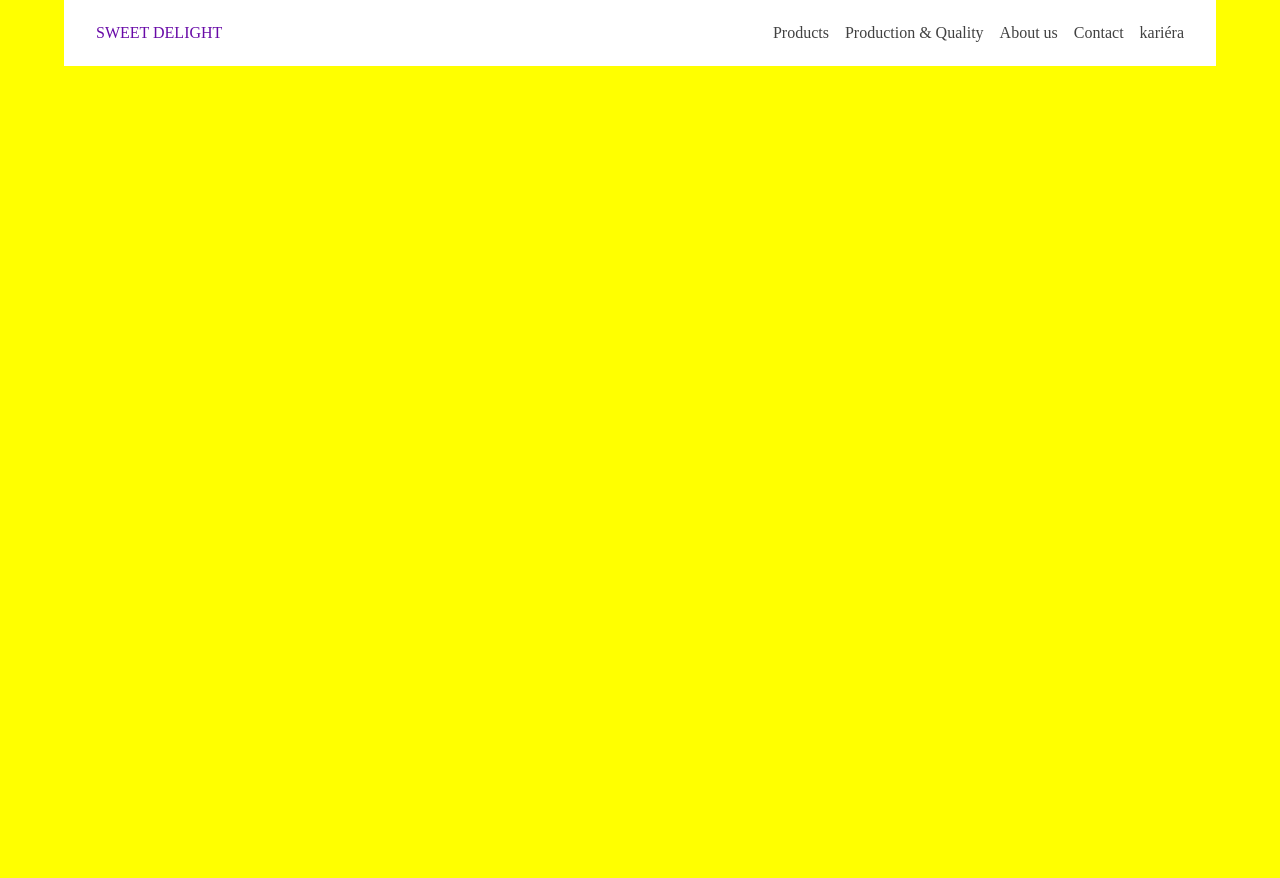
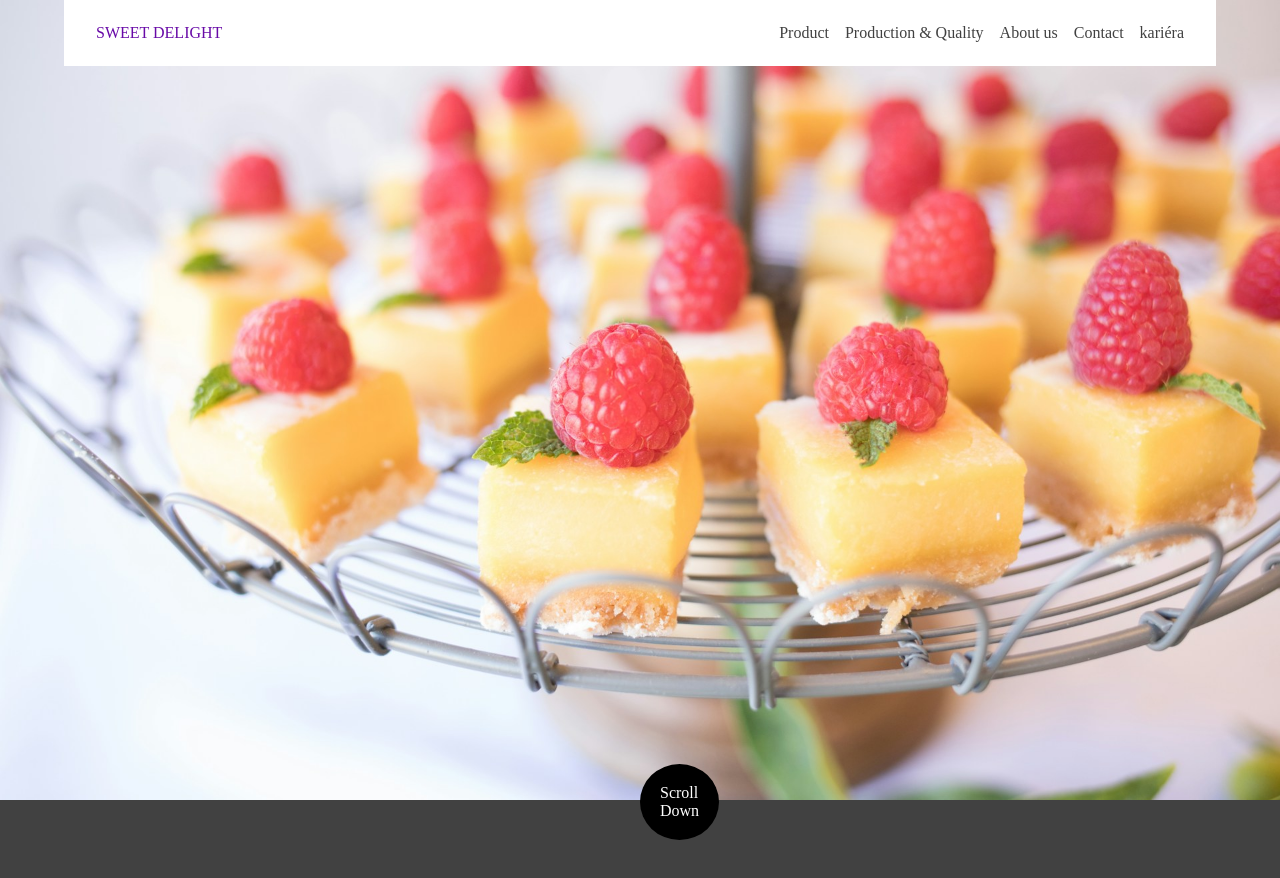
Before and after one commit to SirineSn/Sweet-Delight, a plain HTML site: page index.html in a window 1280 px wide. Before the commit the page ends 800 px from the top, so only its background shows below. Drawn offline with Linux system fonts and the light colour scheme.

Commit message:
Add files via upload

```diff
--- a/index.html
+++ b/index.html
@@ -14,7 +14,7 @@
                 <a href="/">Sweet Delight</a>
             </div>
             <div class="menu">
-                <a href="#">Products</a>
+                <a href="#">Product</a>
                 <a href="#">Production & Quality</a>
                 <a href="#">About us</a>
                 <a href="#">Contact</a>
@@ -24,10 +24,13 @@
     </nav>
 
     <main>
-        <section class="hero">
+        <section  class="hero">
+            <a class="link" href="#cake">Scroll Down</a>
+
 
         </section>
-        <section class="cake">
+        <section id="cake" class="cake">
+
 
         </section>
 
--- a/style.css
+++ b/style.css
@@ -4,16 +4,18 @@
     box-sizing: border-box;
 }
 
-body{
-    background-color: yellow;
+html{
+    scroll-behavior: smooth;
 }
-
 nav{
-    position: relative;
+    position: fixed;
+    top: 0;
+    left: 0;
     width: 100%;
     display: flex;
     justify-content: center;
     align-items: center;
+    z-index: 9999;
 }
 .nav{
     display: flex;
@@ -42,3 +44,32 @@ a{
     color: #680aa7;
 
 }
+.hero{
+    height: 100vh;
+    height: 100dvh;
+    background-color: yellow;
+    background-image: url("images/cake.jpg");
+    background-repeat: no-repeat;
+    background-size: cover;
+    background-position: center;
+    position: relative;
+
+}
+.link{
+    background-color: black;
+    color: #ffffff;
+    padding: 1.25rem;
+    max-width: min-content;
+    border-radius: 100%;
+    position: absolute;
+    bottom: -5%;
+    left: 50%;
+    transform: translate(50,-50);
+
+}
+.cake{
+    height: 100vh;
+    height: 100dvh;
+    background-color: #414141;
+
+}
```
Also changed, not shown: image.jpg (added), images/cake.jpg (added).
